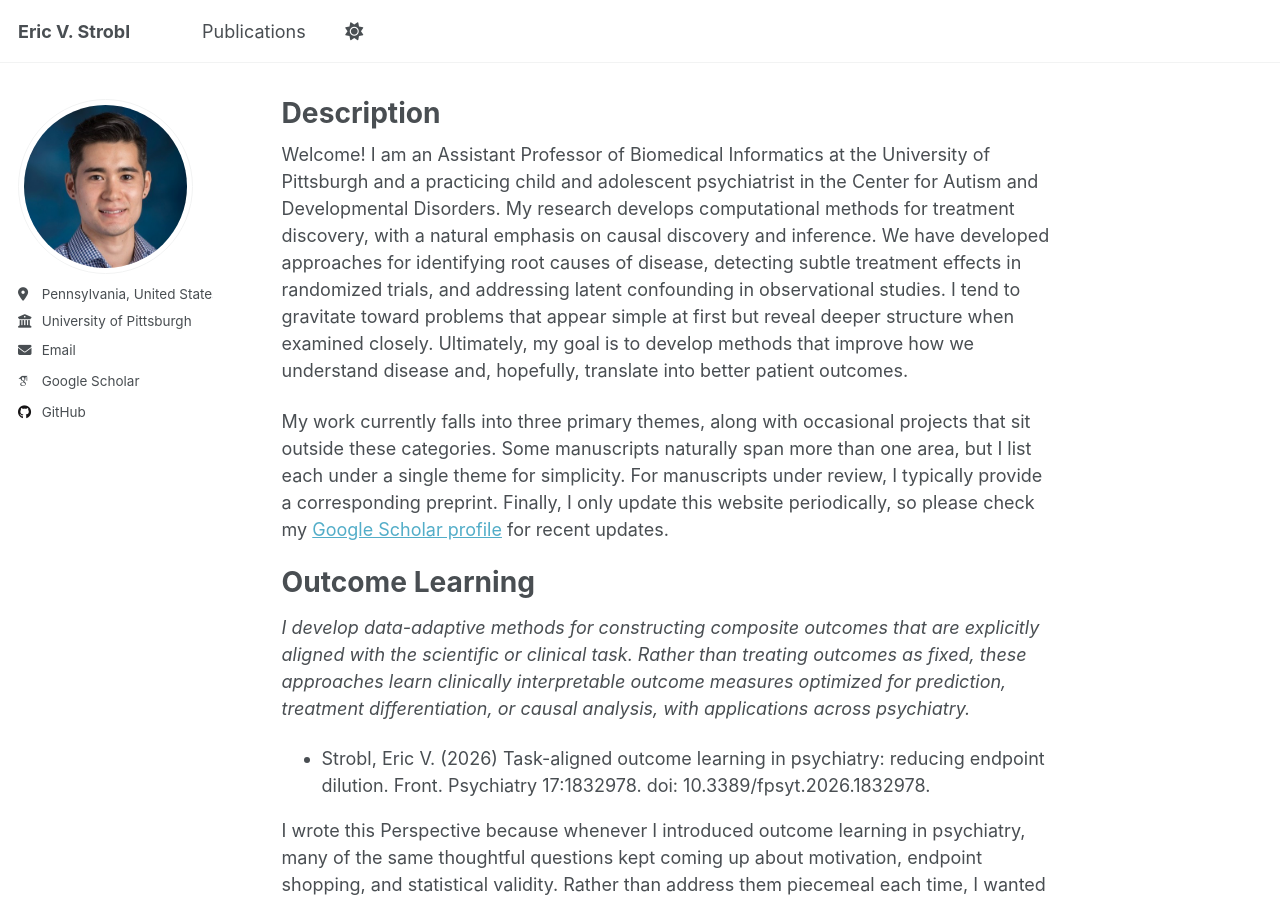
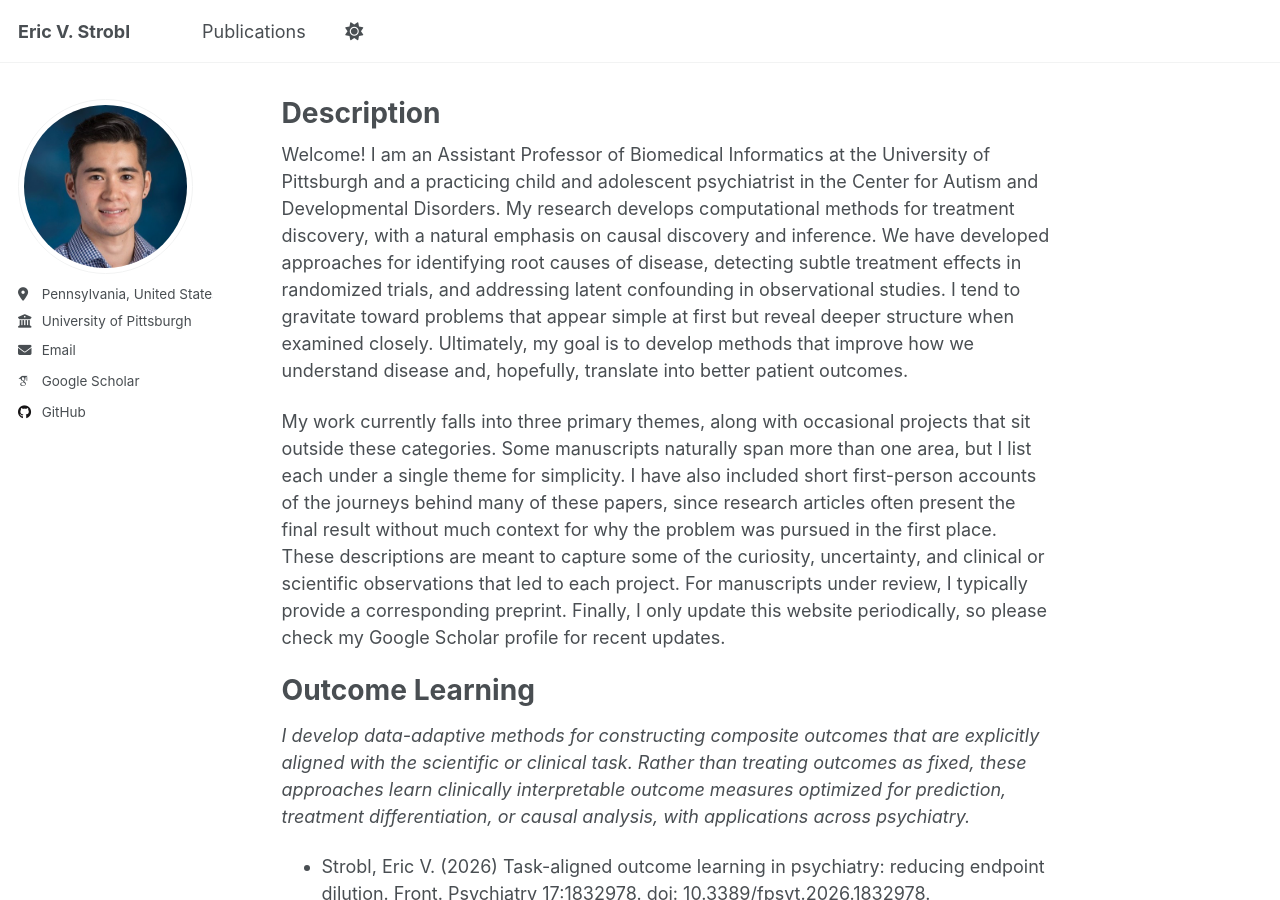
Before and after one commit to ericstrobl/ericstrobl.github.io, a Jekyll site: the page built from _pages/about.md, in a window 1280 px wide and 900 px high. Built offline with Jekyll 4.4.1, drawn with Linux system fonts in a browser that asks for light colours; some web fonts are replaced; a script that is not in the unit is left out.

Commit message:
Update about.md

```diff
--- a/_pages/about.md
+++ b/_pages/about.md
@@ -9,7 +9,7 @@ redirect_from:
 
 Welcome! I am an Assistant Professor of Biomedical Informatics at the University of Pittsburgh and a practicing child and adolescent psychiatrist in the Center for Autism and Developmental Disorders. My research develops computational methods for treatment discovery, with a natural emphasis on causal discovery and inference. We have developed approaches for identifying root causes of disease, detecting subtle treatment effects in randomized trials, and addressing latent confounding in observational studies. I tend to gravitate toward problems that appear simple at first but reveal deeper structure when examined closely. Ultimately, my goal is to develop methods that improve how we understand disease and, hopefully, translate into better patient outcomes.
 
-My work currently falls into three primary themes, along with occasional projects that sit outside these categories. Some manuscripts naturally span more than one area, but I list each under a single theme for simplicity. For manuscripts under review, I typically provide a corresponding preprint. Finally, I only update this website periodically, so please check my [Google Scholar profile](https://scholar.google.com/citations?hl=en&user=aimJiz4AAAAJ&view_op=list_works&sortby=pubdate) for recent updates.
+My work currently falls into three primary themes, along with occasional projects that sit outside these categories. Some manuscripts naturally span more than one area, but I list each under a single theme for simplicity. I have also included short first-person accounts of the journeys behind many of these papers, since research articles often present the final result without much context for why the problem was pursued in the first place. These descriptions are meant to capture some of the curiosity, uncertainty, and clinical or scientific observations that led to each project. For manuscripts under review, I typically provide a corresponding preprint. Finally, I only update this website periodically, so please check my Google Scholar profile for recent updates.
 
 Outcome Learning
 ======
```
